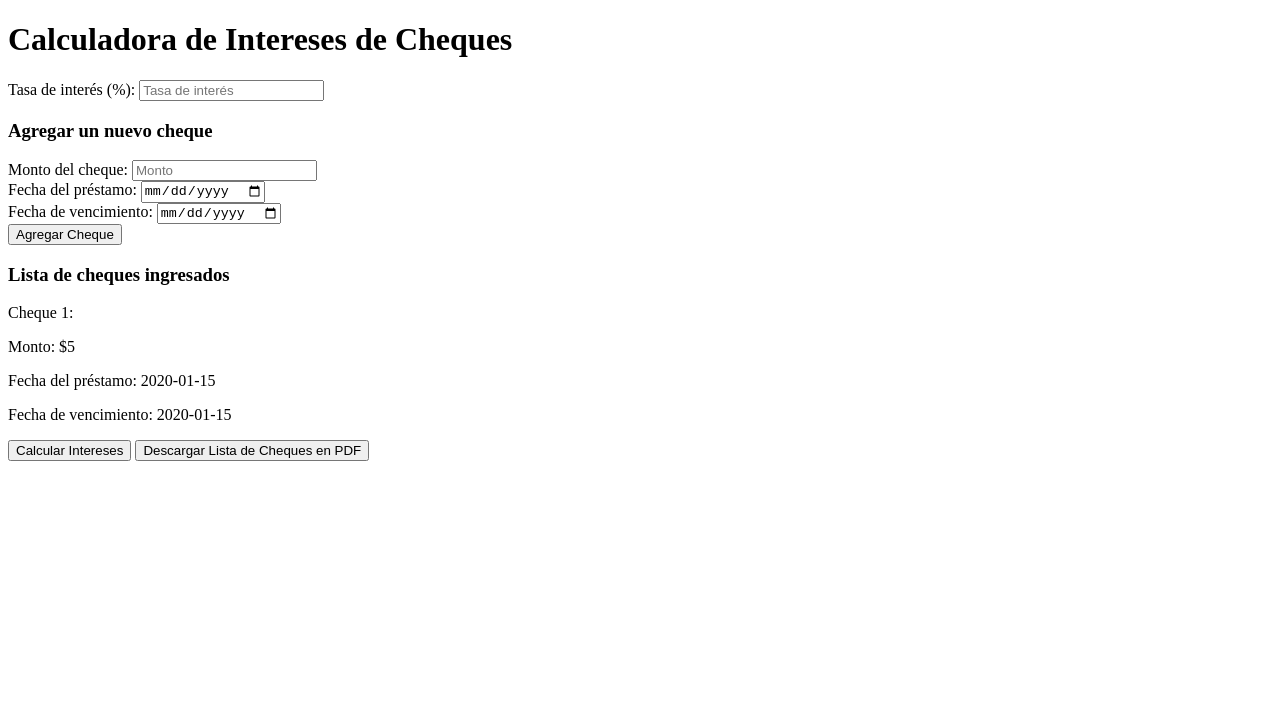
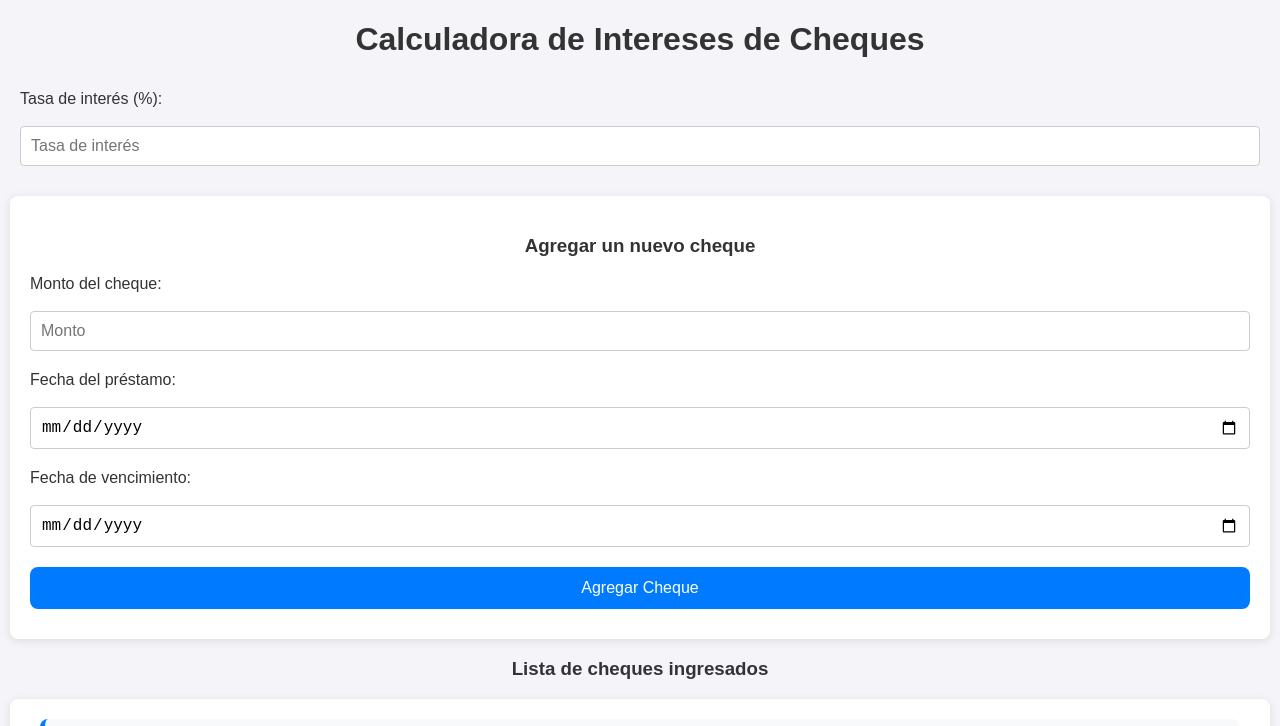
Before and after one commit to JuanPRabuffetti/CALCULADORA-DE-INTERESES, a plain HTML site: page index.html in a window 1280 px wide. Both pictures are taken after typing "5", "2020-01-15", "2020-01-15" into the empty fields and a click on the button "Agregar Cheque". Shown: the top 726 px of the page. Drawn offline with nearby package versions, Linux system fonts and the light colour scheme.

Commit message:
agregamos estilo

```diff
--- a/index.html
+++ b/index.html
@@ -6,18 +6,19 @@
     <title>Document</title>
     <script src="./code.js"></script>
     <script src="https://cdnjs.cloudflare.com/ajax/libs/jspdf/2.5.1/jspdf.umd.min.js"></script>
+    <link rel="stylesheet" href="style.css">
 
 </head>
 <body>
     <h1>Calculadora de Intereses de Cheques</h1>
 
-    <div>
+    <div class="Tasainteres">
         <label>Tasa de interés (%):</label>
         <input type="number" id="tasaInteresGlobal" placeholder="Tasa de interés">
     </div>
 
     <!-- Contenedor para ingresar un nuevo cheque -->
-    <div id="formularioCheque">
+    <div id="formularioCheque" class="formularioCheque">
         <h3>Agregar un nuevo cheque</h3>
         <label>Monto del cheque:</label>
         <input type="number" id="montoCheque" placeholder="Monto">
--- /dev/null
+++ b/style.css
@@ -0,0 +1,96 @@
+body {
+    font-family: Arial, sans-serif;
+    margin: 0;
+    padding: 0;
+    background-color: #f4f4f9;
+    color: #333;
+}
+
+h1, h3 {
+    text-align: center;
+    color: #333;
+}
+
+div {
+    padding: 10px;
+    margin: 0 10px;
+}
+
+/* Estilo del contenedor principal */
+#formularioCheque, #chequesIngresados, #resultado {
+    background-color: white;
+    border-radius: 8px;
+    box-shadow: 0 2px 10px rgba(0, 0, 0, 0.1);
+    padding: 20px;
+    margin-bottom: 15px;
+}
+
+/* Inputs y Labels */
+label {
+    font-size: 1rem;
+    margin-bottom: 8px;
+    display: block;
+    color: #333;
+}
+
+input[type="number"], input[type="date"] {
+    width: 100%;
+    padding: 10px;
+    margin: 10px 0 20px 0;
+    border: 1px solid #ccc;
+    border-radius: 4px;
+    box-sizing: border-box;
+    font-size: 1rem;
+}
+
+/* Botones */
+button {
+    background-color: #007bff;
+    color: white;
+    border: none;
+    padding: 12px 20px;
+    text-align: center;
+    font-size: 1rem;
+    border-radius: 8px;
+    width: 100%;
+    margin-bottom: 10px;
+    cursor: pointer;
+    transition: background-color 0.3s ease;
+}
+
+button:hover {
+    background-color: #0056b3;
+}
+
+button:active {
+    background-color: #004085;
+}
+
+/* Estilos para los cheques ingresados */
+.cheque {
+    background-color: #f8f9fa;
+    border-radius: 8px;
+    padding: 10px;
+    margin-bottom: 15px;
+    border-left: 5px solid #007bff;
+}
+
+.cheque p {
+    margin: 0;
+    font-size: 1rem;
+}
+
+/* Adaptación para móviles */
+@media (max-width: 600px) {
+    h1, h3 {
+        font-size: 1.4rem;
+    }
+
+    button {
+        font-size: 0.9rem;
+    }
+
+    label, input, p {
+        font-size: 1rem;
+    }
+}
```
